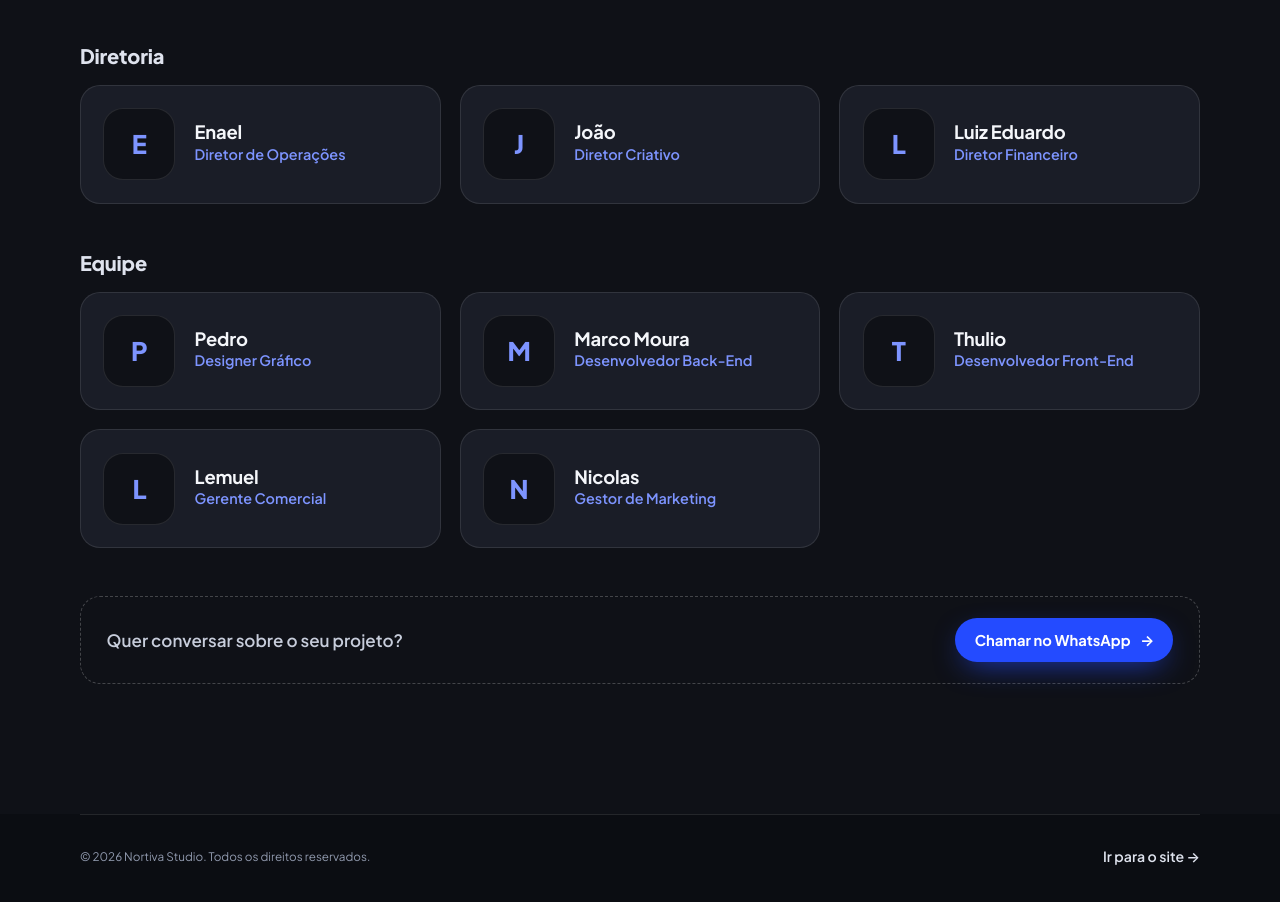
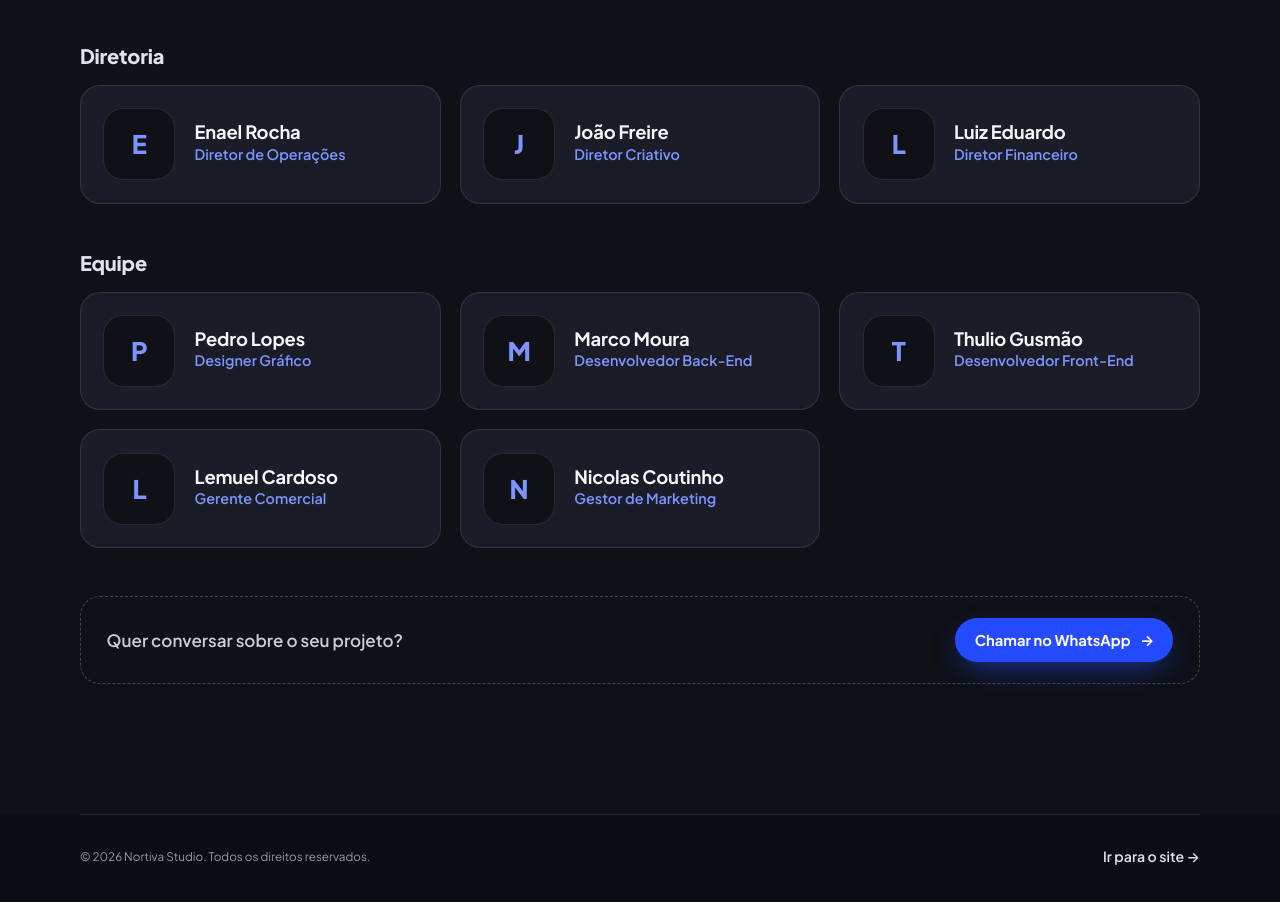
Before and after one commit to Nortiva/Site, a plain HTML site: page equipe.html in a window 1280 px wide. Shown: the part 916-1818 px from the top of the page. Drawn offline with Linux system fonts and the light colour scheme.

Commit message:
Update equipe.html

```diff
--- a/equipe.html
+++ b/equipe.html
@@ -56,14 +56,14 @@
       <article class="member rv">
         <div class="ava" aria-hidden="true"><span>E</span></div>
         <div>
-          <h3>Enael</h3>
+          <h3>Enael Rocha</h3>
           <p class="role">Diretor de Operações</p>
         </div>
       </article>
       <article class="member rv">
         <div class="ava" aria-hidden="true"><span>J</span></div>
         <div>
-          <h3>João</h3>
+          <h3>João Freire</h3>
           <p class="role">Diretor Criativo</p>
         </div>
       </article>
@@ -82,7 +82,7 @@
       <article class="member rv">
         <div class="ava" aria-hidden="true"><span>P</span></div>
         <div>
-          <h3>Pedro</h3>
+          <h3>Pedro Lopes</h3>
           <p class="role">Designer Gráfico</p>
         </div>
       </article>
@@ -96,21 +96,21 @@
       <article class="member rv">
         <div class="ava" aria-hidden="true"><span>T</span></div>
         <div>
-          <h3>Thulio</h3>
+          <h3>Thulio Gusmão</h3>
           <p class="role">Desenvolvedor Front-End</p>
         </div>
       </article>
       <article class="member rv">
         <div class="ava" aria-hidden="true"><span>L</span></div>
         <div>
-          <h3>Lemuel</h3>
+          <h3>Lemuel Cardoso</h3>
           <p class="role">Gerente Comercial</p>
         </div>
       </article>
             <article class="member rv">
         <div class="ava" aria-hidden="true"><span>N</span></div>
         <div>
-          <h3>Nicolas</h3>
+          <h3>Nicolas Coutinho</h3>
           <p class="role">Gestor de Marketing</p>
         </div>
       </article>
```
